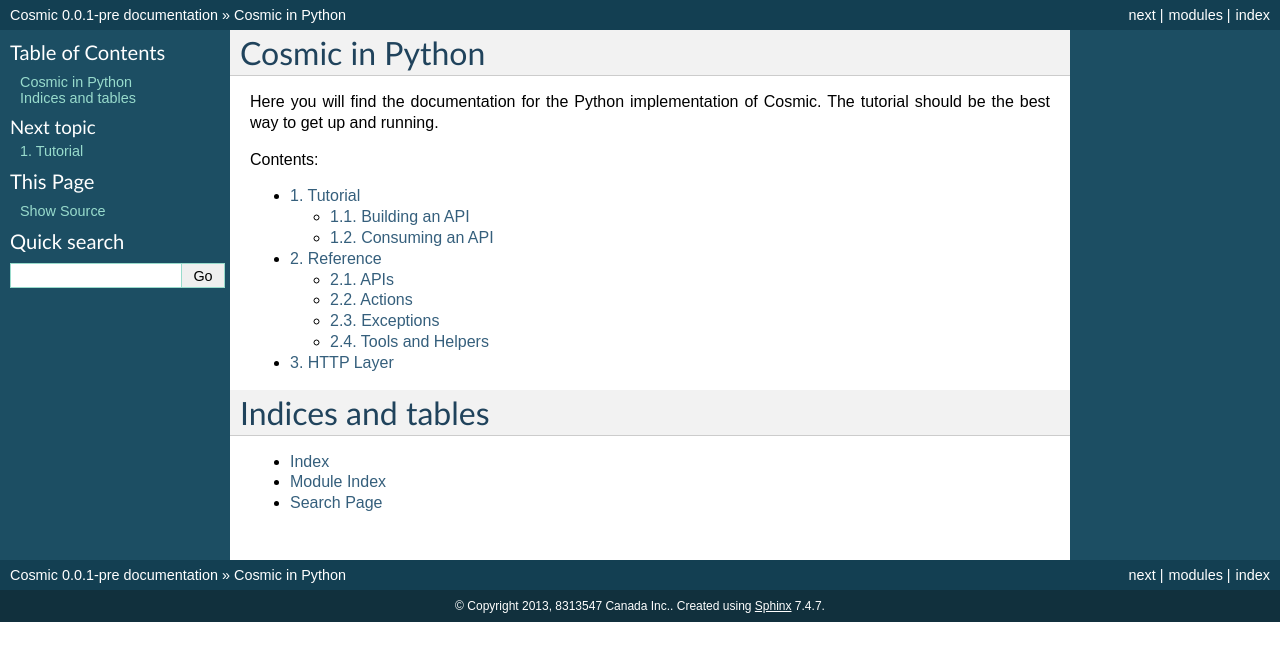
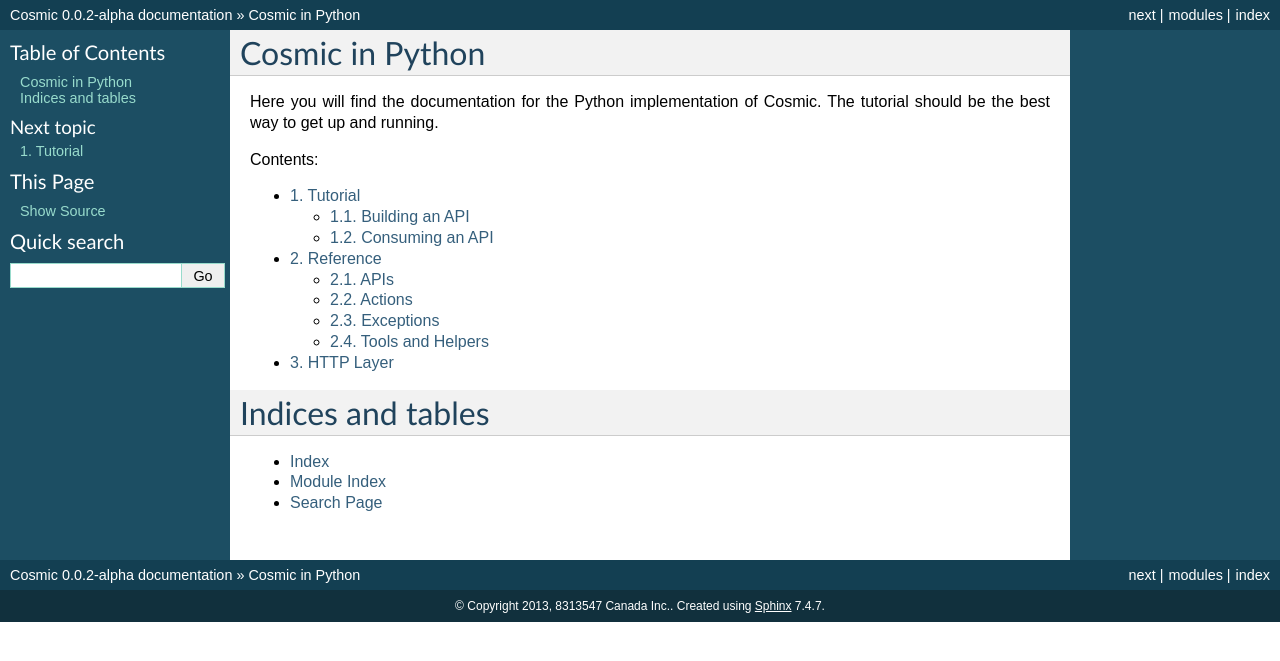
Before and after one commit to cosmic-api/cosmic.py, a Sphinx documentation site: the page built from docs/source/index.rst, in a window 1280 px wide. Shown: the top 661 px of the page. Built offline with Sphinx 7.4.7, drawn with Linux system fonts in a browser that asks for light colours.

Commit message:
Update versions

```diff
--- a/docs/source/conf.py
+++ b/docs/source/conf.py
@@ -50,9 +50,9 @@
 # built documents.
 #
 # The short X.Y version.
-version = '0.0.1'
+version = '0.0.2'
 # The full version, including alpha/beta/rc tags.
-release = '0.0.1-pre'
+release = '0.0.2-alpha'
 
 # The language for content autogenerated by Sphinx. Refer to documentation
 # for a list of supported languages.
--- a/setup.py
+++ b/setup.py
@@ -7,10 +7,11 @@
 
 setup(
     name = 'cosmic',
-    version = "0.0.1",
+    version = "0.0.2-alpha",
     packages = ['cosmic'],
-    description = 'Human-friendly APIs',
+    description = 'A high-level web API framework',
     license = "MIT",
+    author = "8313547 Canada Inc.",
     author_email = "alexei.boronine@gmail.com",
     long_description = long_description,
     install_requires = [
```
